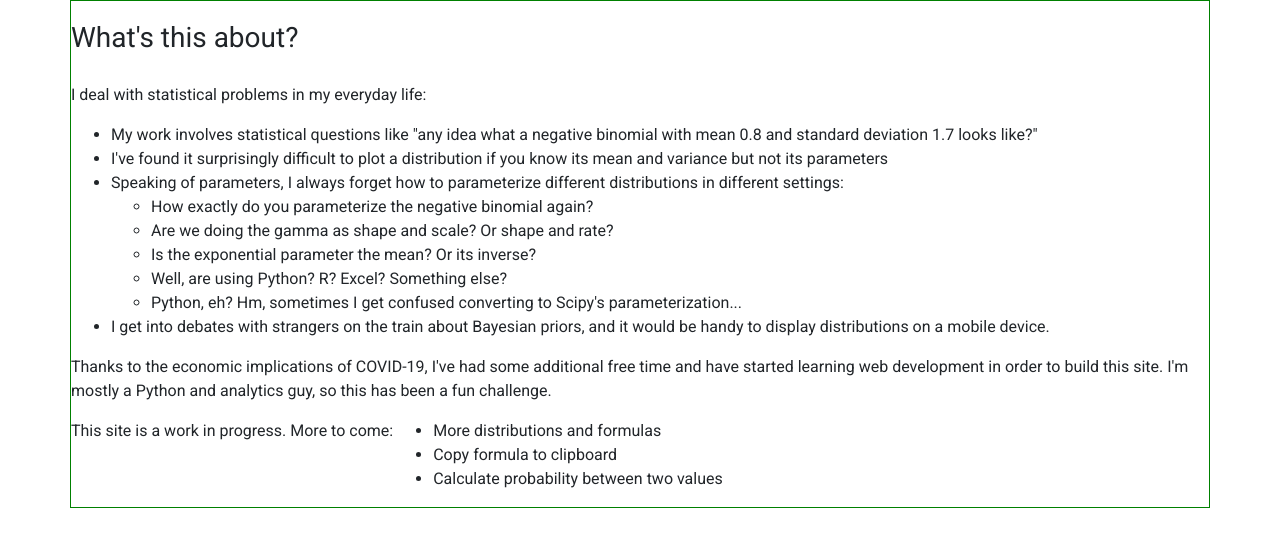
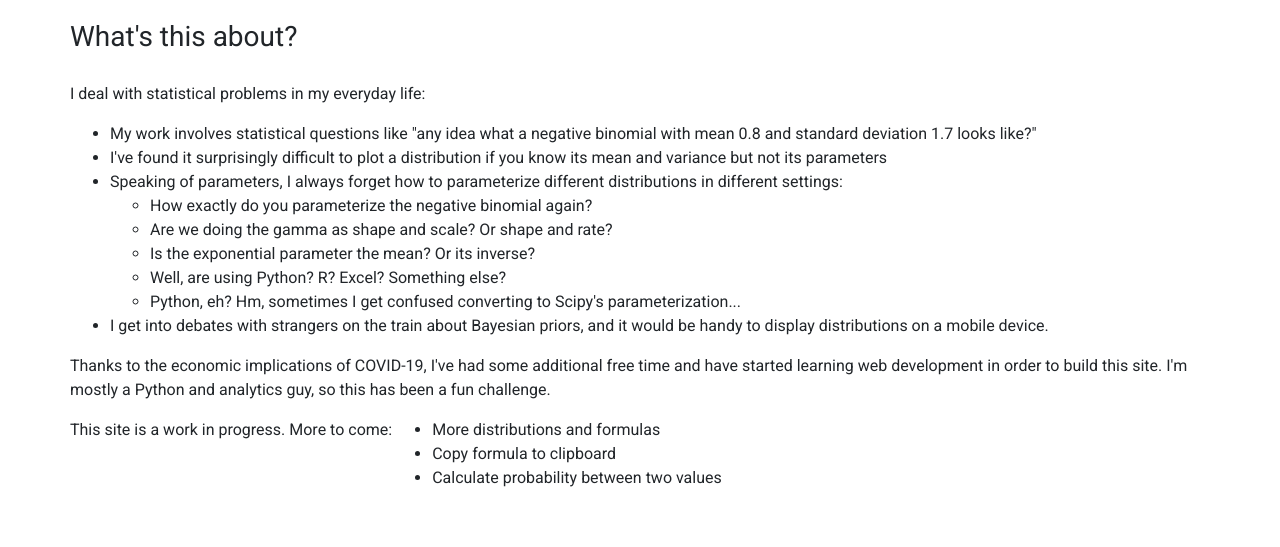
Before and after one commit to nickpaa/statplots, a Flask app: page /about in a window 1280 px wide. Shown: the part 56-603 px from the top of the page. Run offline with Flask 2, Linux system fonts and the light colour scheme; some libraries are stand-ins or nearby versions.

```diff
--- a/statplots/static/main.css
+++ b/statplots/static/main.css
@@ -28,14 +28,6 @@
     margin-top: 20px;
 }
 
-.col {
-    border: 1px solid blue;
-}
-
-.container {
-    border: 1px solid green;
-}
-
 body {
     font-family: 'Roboto', sans-serif;
 }
```
